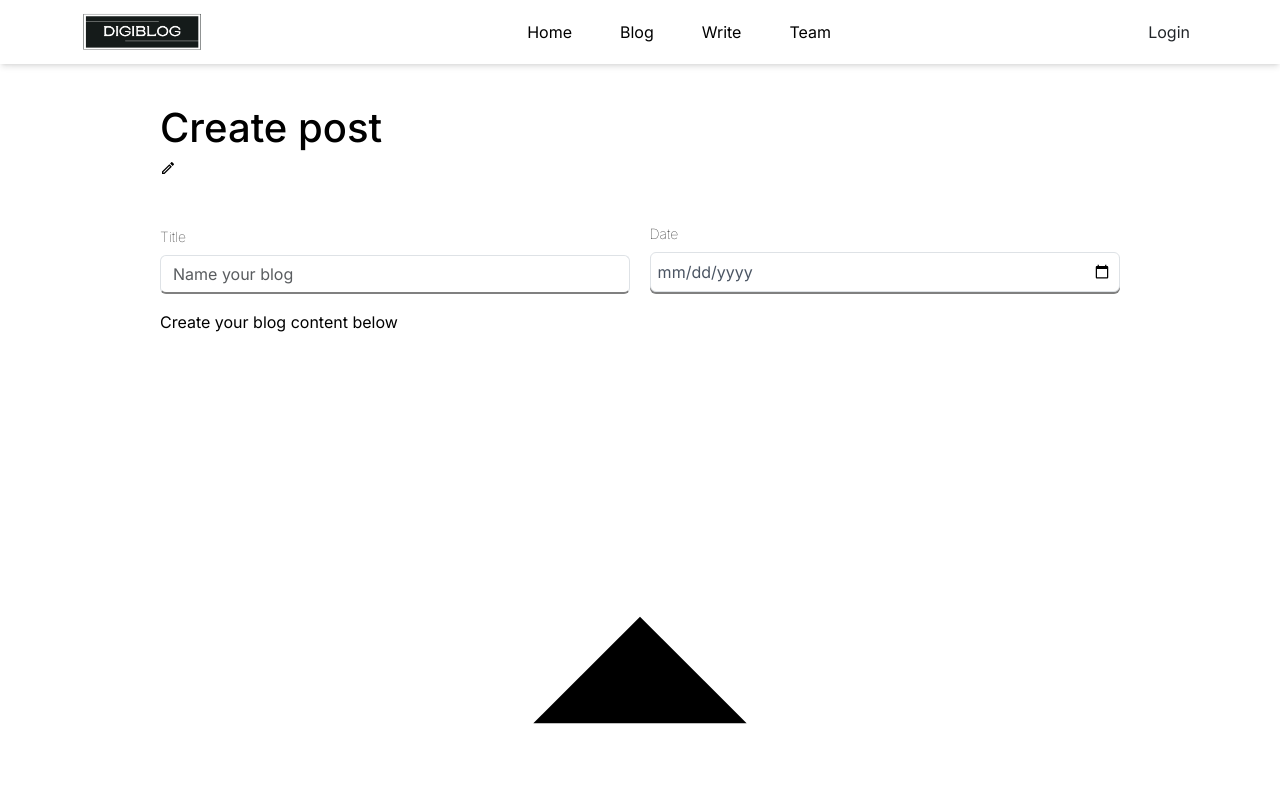
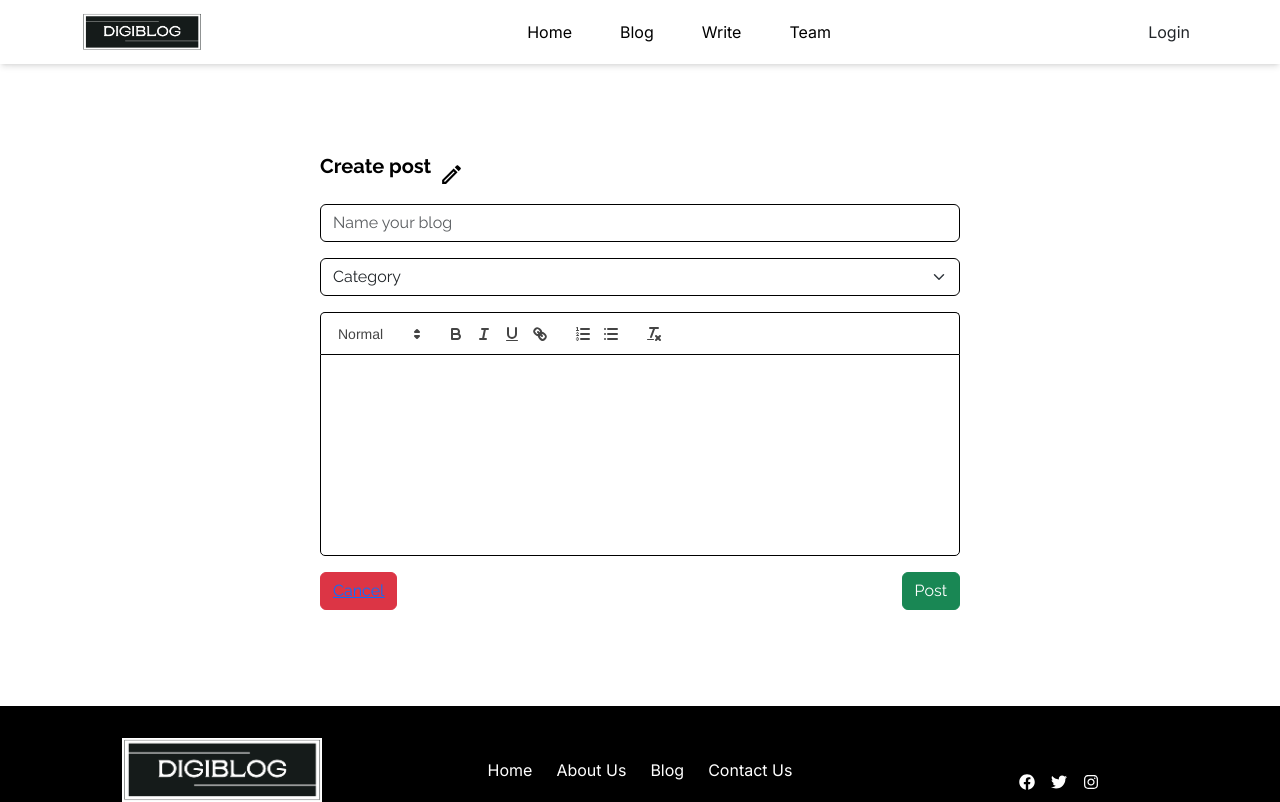
Before and after one commit to ShanZenX/Digi-blog, a Next.js app: page /write in a window 1280 px wide. Shown: the top 802 px of the page. Built offline with nearby package versions, Linux system fonts and the light colour scheme.

Commit message:
changed rte to react quill

```diff
--- a/app/globals.css
+++ b/app/globals.css
@@ -3,6 +3,23 @@
 @tailwind utilities;
 
 
-input:focus-visible {
-    outline-offset: 0px;
-}
+.ql-editor {
+    min-height: 200px;
+
+  }
+
+  .ql-container{
+    border-radius: 0px 0px 5px 5px !important ;
+
+  }
+
+  .ql-snow {
+    border: black 1px solid !important;
+
+  }
+
+  .ql-toolbar{
+    border-bottom: 0px !important;
+        border-radius: 5px 5px 0px 0px  ;
+
+  }
--- a/app/write/page.jsx
+++ b/app/write/page.jsx
@@ -1,20 +1,25 @@
-"use client"
+"use client";
 import React, { useState } from "react";
-import { Form } from "react-bootstrap";
-import dynamic from 'next/dynamic'; // Import dynamic from next/dynamic
+import { Button, Form } from "react-bootstrap";
+import dynamic from "next/dynamic"; // Import dynamic from next/dynamic
 import "@/app/globals.css";
 import { MdOutlineCreate } from "react-icons/md";
+import "react-quill/dist/quill.snow.css";
+import { Poppins, Raleway } from "next/font/google";
+import Link from "next/link";
+
+const fontRaleway = Raleway({
+  style: "normal",
+  subsets: ["latin"],
+});
 
 export default function Page() {
-  const [value, setValue] = useState(""); // State to hold the content of React Quill editor
 
   const [blogData, setBlogData] = useState({
-    little_title: "",
     title: "",
+
     description: "",
-    image_url: "",
-    category: "",
-    date: "",
+
   });
 
   const handleSubmit = async (e) => {
@@ -27,50 +32,65 @@ export default function Page() {
       alert("There is an issue in the website please try again");
     }
   };
-
   const handleChange = (content) => {
-    setValue(content); // Update the content in React Quill editor
+    setBlogData(prevState => ({
+      ...prevState,
+      description: content
+    }));
+    console.log(content)
   };
 
-  const ReactQuill = dynamic(() => import('react-quill'), { ssr: false }); // Dynamically import React Quill
+  const handleInputChange = (e) => {
+    const { name, value } = e.target;
+    setBlogData(prevState => ({
+      ...prevState,
+      [name]: value
+    }));
+    console.log(name,value)
+
+  };
+  const ReactQuill = dynamic(() => import("react-quill"), { ssr: false }); // Dynamically import React Quill
 
   return (
-    <div className={`flex flex-col text-start justify-center md:mx-40 md:my-10 bg-white text-black`}>
-      <span>
-        <h1>Create post</h1>
-        <MdOutlineCreate />
+    <div
+      className={`flex flex-col text-start justify-center md:px-40 md:py-10 items-center flex-wrap text-black ${fontRaleway.className}`}
+    >
+      <Form className="pt-5 w-[75%] p-10">
+        <span className="flex flex-row pb-2 gap-2 items-center">
+          <p className="text-xl font-bold">Create post</p>
+          <MdOutlineCreate fontSize={25} />
         </span>
-
-      <Form className="pt-5">
-        <span className="flex flex-wrap gap-2 justify-between pb-3">
-          <div className="w-[49%]">
-            <Form.Label className="font-thin text-sm">Title</Form.Label>
+        <span className="flex flex-col flex-wrap gap-3 justify-between ">
           <Form.Control
             type="text"
             placeholder="Name your blog"
-              className="focus:border-gray-200"
-              style={{ borderBottom: "2px solid gray", boxShadow: "none" }}
+            className="   border-black"
+            style={{ boxShadow: "none" }}
+            onChange={handleInputChange}
           />
-          </div>
-          <div className="w-[49%] flex flex-col">
-            <Form.Label className="font-thin text-sm">Date</Form.Label>
-            <input
-              type="date"
-              className="border rounded p-[7px] text-gray-600 focus-visible:outline-none"
-              style={{ boxShadow: "none", boxShadow: " 0px 2px 0px gray" }}
+          <Form.Select
+            aria-label="Default select example"
+            className="border-black text-gray-600"
+            style={{ boxShadow: "none" }}
+          >
+            <option>Category</option>
+            <option value="1">One</option>
+            <option value="2">Two</option>
+            <option value="3">Three</option>
+          </Form.Select>
+          <ReactQuill
+            value={blogData.description}
+            onChange={handleChange}
+            className="w-full "
           />
-          </div>
+        </span>
+        <span className=" flex justify-between mt-3">
+          <Button variant="danger bg-red-700"><Link href="/blog">Cancel</Link></Button>
+          <Button variant="success bg-green-800">Post</Button>
         </span>
       </Form>
 
-      <p>Create your blog content below</p>
-
-      <ReactQuill
-        value={value}
-        onChange={handleChange}
-      />
-
-      <p>{value}</p>
+      <p>{blogData.description}</p>
     </div>
   );
 }
```
Lines whose indentation alone changed are shown as unchanged.
